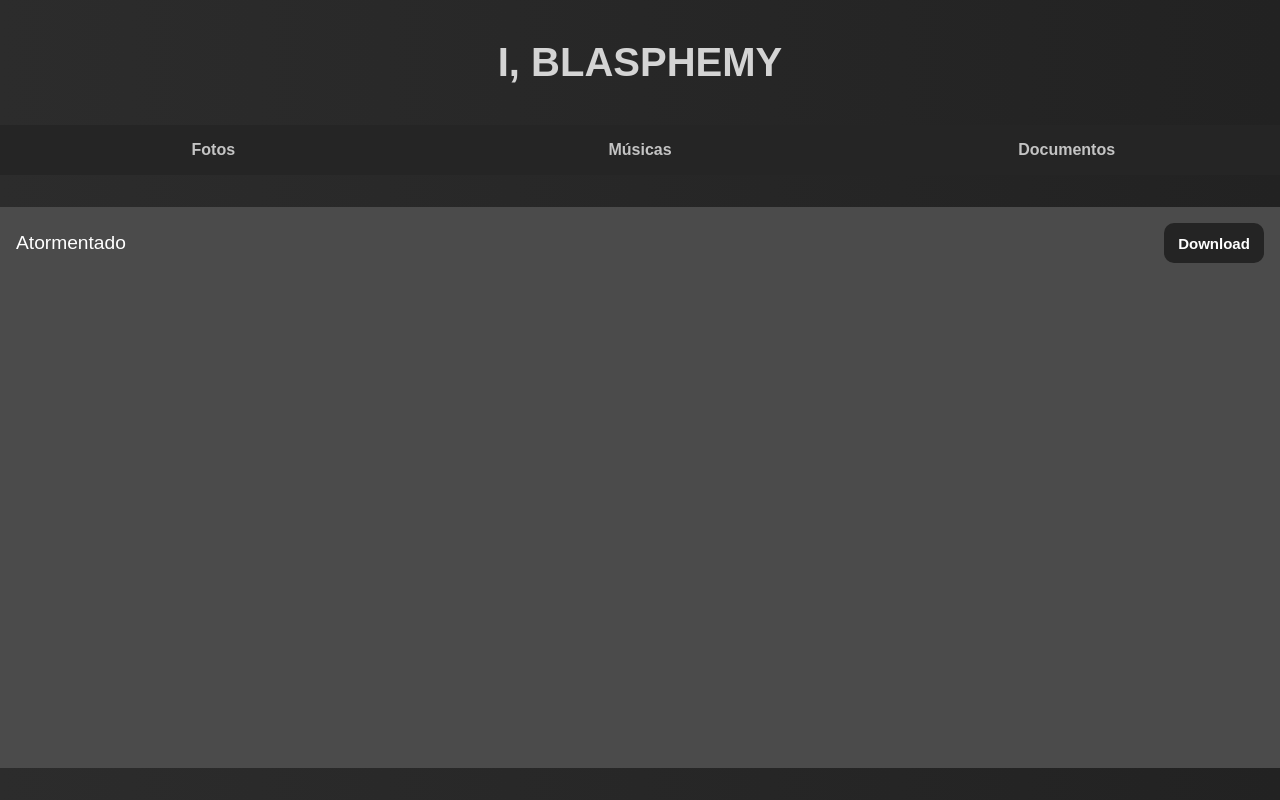
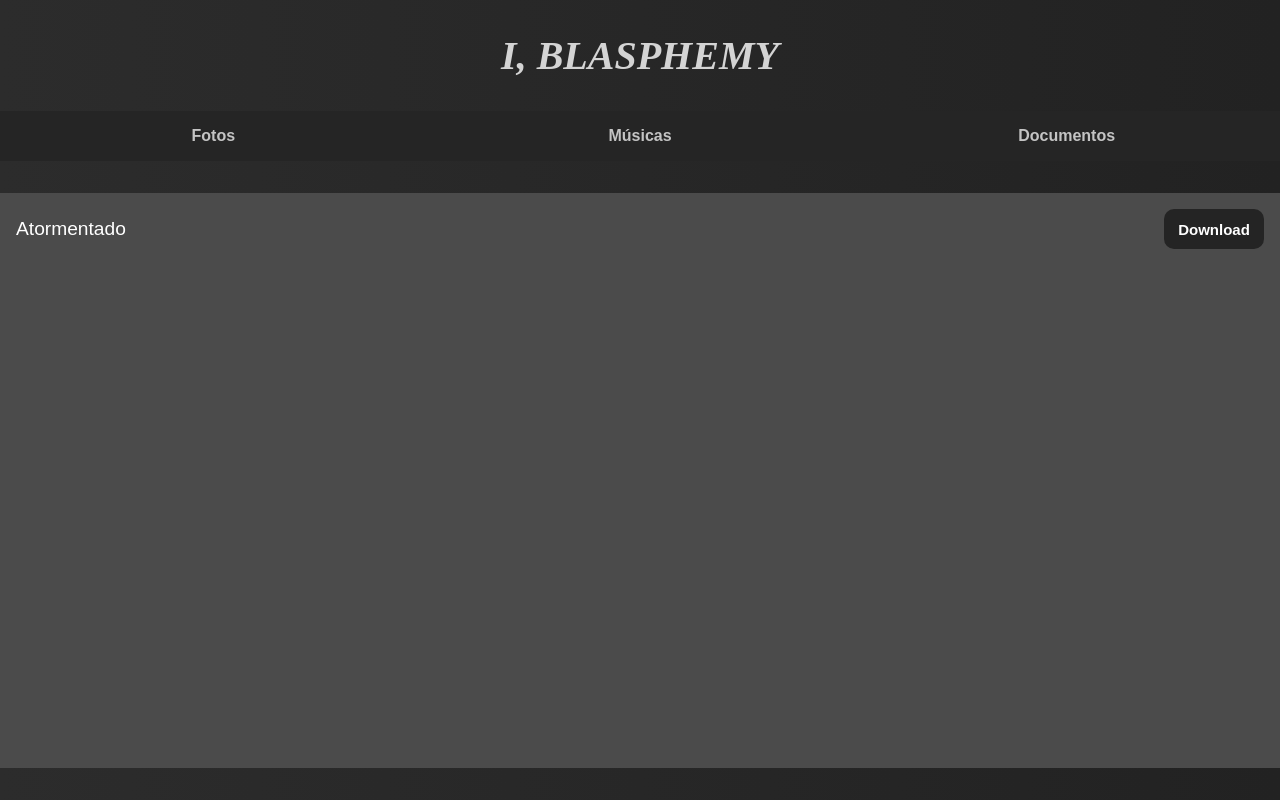
Before and after one commit to iagopedro/i-blasphemy-site, a React (Create React App) app: page / in a window 1280 px wide. Built offline with nearby package versions, Linux system fonts and the light colour scheme.

Commit message:
link disponível para download pelo google drive

```diff
--- a/src/global.css
+++ b/src/global.css
@@ -13,9 +13,11 @@ html, body, #root {
 h1 {
   color: rgb(212, 212, 212);
   font-weight: bold;
-  font-family: Arial, Helvetica, sans-serif;
+  font-family: 'Droid serif';
+  font-style: italic;
   font-size: 2.5rem;
-  margin: 2.5rem;
+  /* line-height: 44px; */
+  margin: 2rem;
 }
 
 .main-container {
```
